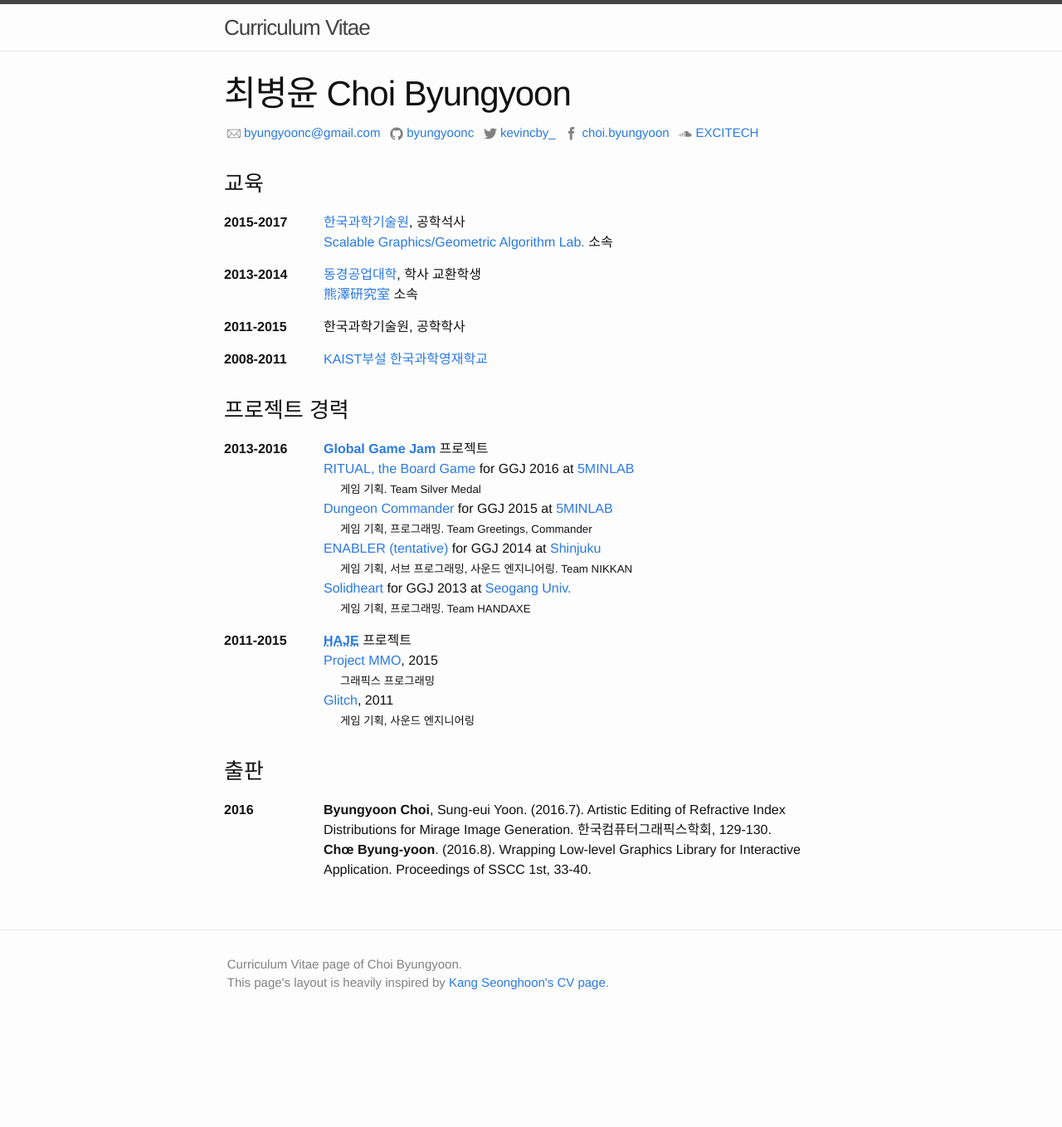
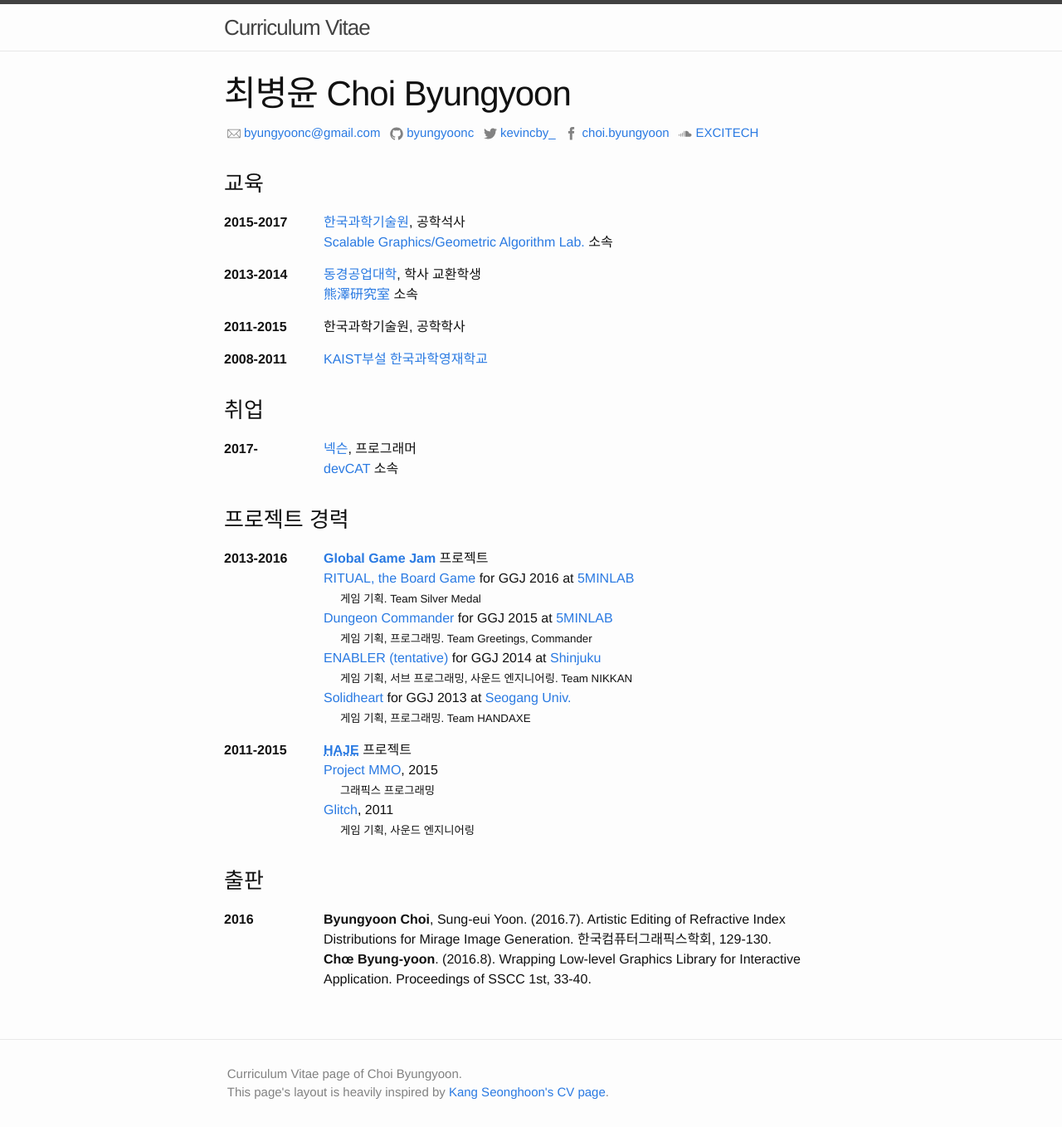
Before and after one commit to jaeyounglee978/jaeyounglee978.github.io, a Jekyll site: the page built from index.md, in a window 1280 px wide. Shown: the whole page at 83% size. Built offline with Jekyll 4.4.1, drawn with Linux system fonts in a browser that asks for light colours; before the commit the page ends 1226 px from its top, so only the background shows below that.

Commit message:
included employment information

```diff
--- a/index.md
+++ b/index.md
@@ -74,6 +74,16 @@ title:  "Choi Byungyoon's CV Page"
 [kumazawa]: http://kuma2.isl.titech.ac.jp/
 [ksa]: https://ksa.hs.kr/
 
+### 취업
+
+2017-
+
+: [넥슨][nexon], 프로그래머 \\
+[devCAT][devCAT] 소속
+
+[nexon]: http://www.nexon.com/
+[devCAT]: http://devcat.nexon.com/
+
 ### 프로젝트 경력
 
 2013-2016
```
